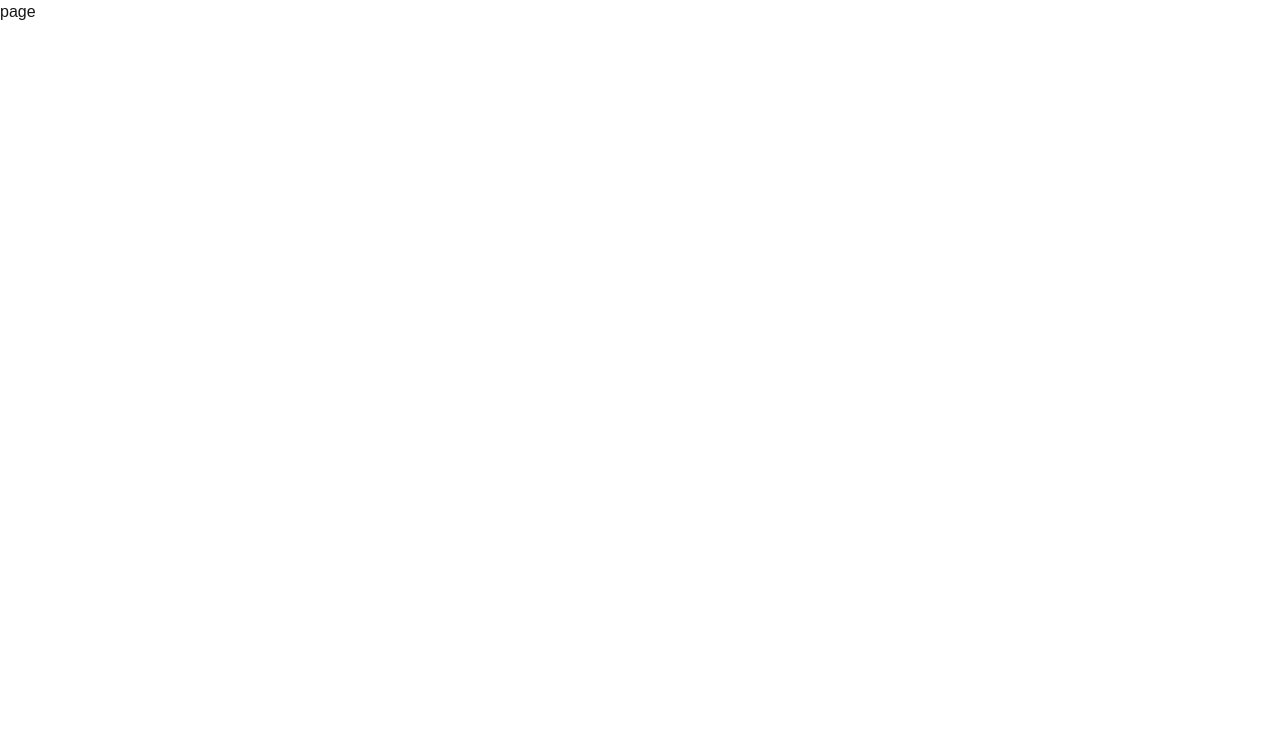
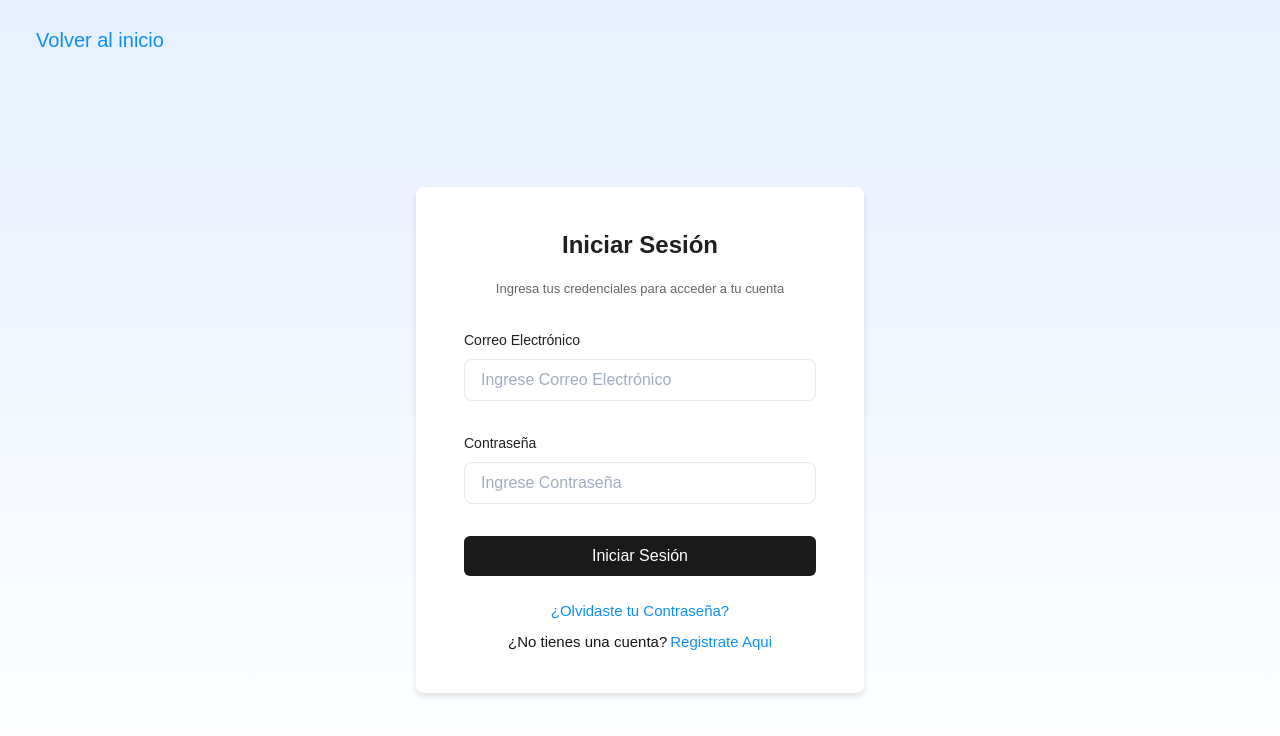
Before and after one commit to JuanCalderon2005/Filter-Final-NextJs, a Next.js app: page /login in a window 1280 px wide. Shown: the top 736 px of the page. Built offline with nearby package versions, Linux system fonts and the light colour scheme.

Commit message:
Implement authentication flow with login template, auth provider, and dashboard layout

```diff
--- /dev/null
+++ b/src/app/(main)/(private)/dashboard/page.tsx
@@ -0,0 +1,7 @@
+import React from 'react'
+
+export default function DashboardPage() {
+  return (
+    <div>DashboardPage</div>
+  )
+}
--- /dev/null
+++ b/src/app/(main)/(private)/guard/AuthGuard.tsx
@@ -0,0 +1,31 @@
+'use client'
+import Loading from '@/src/ui/Atoms/loading';
+import { useSession } from 'next-auth/react';
+import { useRouter } from 'next/navigation';
+import React, { useEffect } from 'react'
+
+export default function AuthGuard(
+    { children }: { children: React.ReactNode; }
+) {
+    const { data, status } = useSession()
+    const router = useRouter();
+    console.log(data, status)
+
+    useEffect(() => {
+        if (status === 'unauthenticated') {
+            router.push('/login')
+        }
+    }, [status])
+
+    if (status === 'authenticated') {
+        return (
+            <>{children}</>
+        )
+    }
+
+    if(status === 'loading') {
+        return (
+            <>{Loading()}</>
+        )
+    }
+}
--- /dev/null
+++ b/src/app/(main)/(private)/layout.tsx
@@ -0,0 +1,15 @@
+import React from 'react'
+import AuthGuard from './guard/AuthGuard';
+import Layout from '@/src/ui/Layouts/Dashboard/layout';
+
+export default function Privatelayout(
+  { children }: { children: React.ReactNode; }
+) {
+  return (
+    <AuthGuard>
+      <Layout>
+        {children}
+      </Layout>
+    </AuthGuard>
+  )
+}
--- a/src/app/(main)/(public)/login/page.tsx
+++ b/src/app/(main)/(public)/login/page.tsx
@@ -1,7 +1,8 @@
+import LoginTemplate from '@/src/ui/Templates/auth/LoginTemplate'
 import React from 'react'
 
 export default function page() {
   return (
-    <div>page</div>
+    <LoginTemplate />
   )
 }
--- /dev/null
+++ b/src/app/auth-provider.tsx
@@ -0,0 +1,12 @@
+'use client'
+import { SessionProvider } from 'next-auth/react';
+
+export const AuthProvider = ({
+    children,
+  }: Readonly<{
+    children: React.ReactNode;
+  }>) => {
+  return (
+    <SessionProvider>{children}</SessionProvider>
+  )
+}
--- a/src/app/infrastructure/utils/client-http.ts
+++ b/src/app/infrastructure/utils/client-http.ts
@@ -1,5 +1,6 @@
-import { authOptions } from "@/app/api/auth";
+
 import { DefaultSession, getServerSession } from "next-auth";
+import { authOptions } from "../../api/auth/[...nextauth]/route";
 
 const defaultBaseUrl = "https://maintenancesystembc-production.up.railway.app/api/v1";
 
--- a/src/app/layout.tsx
+++ b/src/app/layout.tsx
@@ -1,6 +1,7 @@
 import type { Metadata } from "next";
 import localFont from "next/font/local";
 import "./globals.css";
+import { AuthProvider } from "./auth-provider";
 
 const geistSans = localFont({
   src: "./fonts/GeistVF.woff",
@@ -28,7 +29,10 @@ export default function RootLayout({
       <body
         className={`${geistSans.variable} ${geistMono.variable} antialiased`}
       >
-        {children}
+
+        <AuthProvider>
+          {children}
+        </AuthProvider>
       </body>
     </html>
   );
--- /dev/null
+++ b/src/ui/Layouts/Dashboard/layout.tsx
@@ -0,0 +1,34 @@
+'use client'
+import styled from "styled-components";
+import { Suspense } from "react";
+import Loading from "../../Atoms/loading";
+interface ILayout {
+    children: React.ReactNode;
+}
+
+const StylesLayout = styled.div`
+    display: flex;
+    width: 100%;
+    min-height: 100vh;
+    background-color: white;
+`;
+
+const StyledMain = styled.main`
+    display: flex;
+    flex-direction: column;
+    height: 100vh;
+    flex-grow: 1; /* Ocupa todo el espacio restante */
+    background-color: #8b8a8a;
+`;
+
+export default function Layout({ children }: ILayout) {
+    return (
+        <StylesLayout>
+            <StyledMain>
+                <Suspense fallback={<Loading />}>
+                    {children}
+                </Suspense>
+            </StyledMain>
+        </StylesLayout>
+    )
+}
--- /dev/null
+++ b/src/ui/Templates/auth/LoginTemplate.tsx
@@ -0,0 +1,74 @@
+'use client'
+import styled from "styled-components";
+import { useRouter } from "next/navigation";
+import LoginForm from "../../Organisms/auth/LoginForm";
+import Button from "../../Atoms/button";
+
+const PageContainer = styled.div`
+    display: flex;
+    flex-direction: column;
+    align-items: center;
+    justify-content: center;
+    width: 100;
+    height: 100vh;
+    background-image: linear-gradient(to bottom, #e6f0ff, #ffffff);
+`;
+
+const ReturnhomePage = styled.div`
+     width: 100%;
+     height: 10vh;
+     display: flex;
+     align-items: center;
+     justify-content: left;
+`;
+
+const ButtonP = styled(Button)`
+    font-size: 20px;
+    width: 200px;
+    border: none;
+    color: #0c8eff;
+    background-color: transparent;
+
+    &:hover {
+        background-color: transparent;
+    }
+`;
+
+const ContainerLogin = styled.div`
+    width: 100%;
+    height: 90vh;
+    display: flex;
+    align-items: center;
+    justify-content: center;
+`;
+
+
+const CardContainer = styled.div`
+    width: 100%;
+    max-width: 28rem;
+    padding: 1.5rem;
+    background-color: white;
+    border-radius: 0.5rem;
+    box-shadow: 0 4px 6px rgba(0, 0, 0, 0.1);
+`;
+
+export default function LoginTemplate() {
+    const router = useRouter();
+
+    const HandleBack = () => {
+        router.push("/");
+    };
+
+    return (
+        <PageContainer>
+            <ReturnhomePage>
+                <ButtonP label="Volver al inicio" onClick={HandleBack}/>
+            </ReturnhomePage>
+            <ContainerLogin>
+                <CardContainer>
+                    <LoginForm />
+                </CardContainer>
+            </ContainerLogin>
+        </PageContainer>
+    );
+};
```
Also changed, not shown: 1 other file (tests, documents, lock files or other folders).
